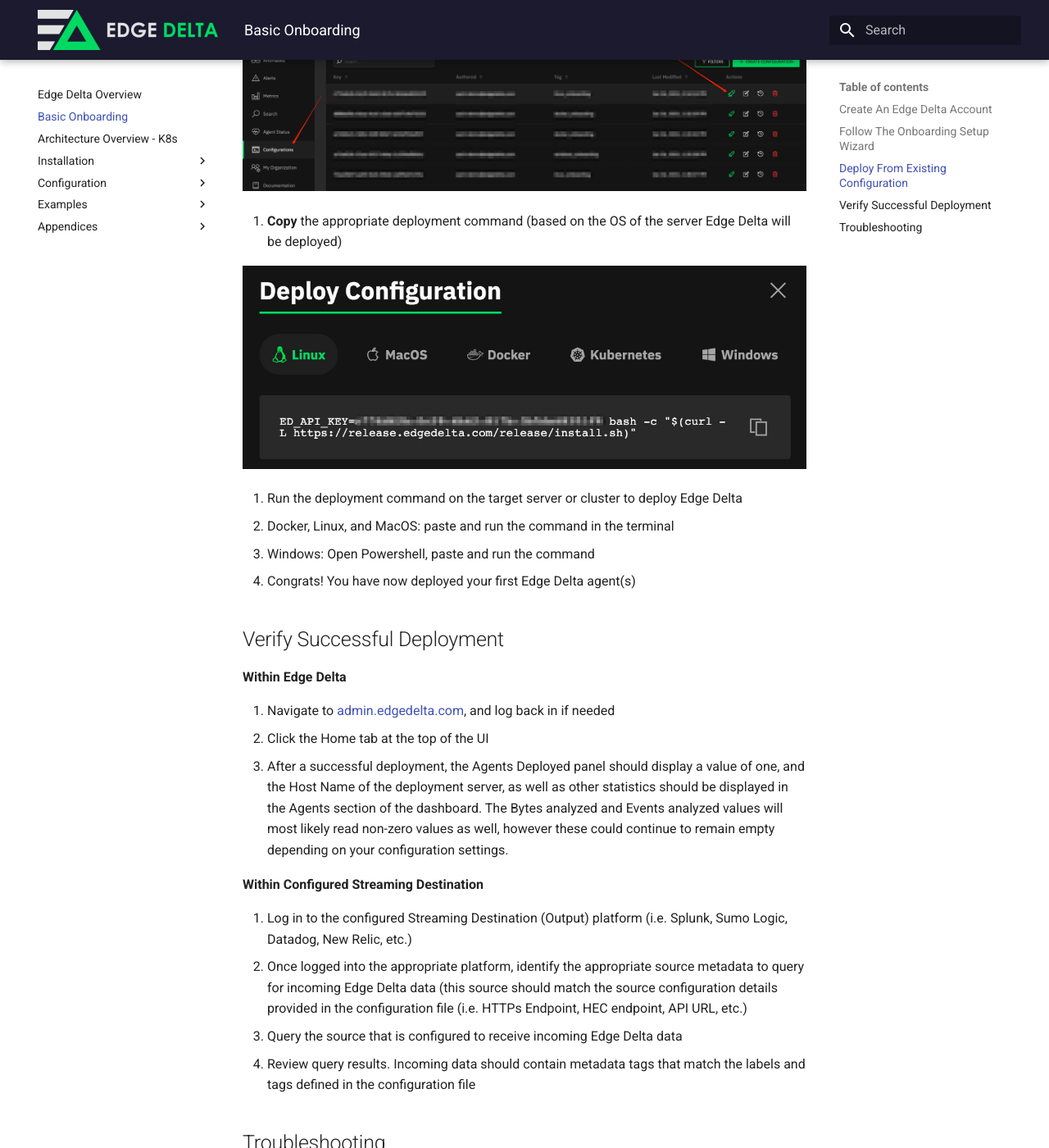
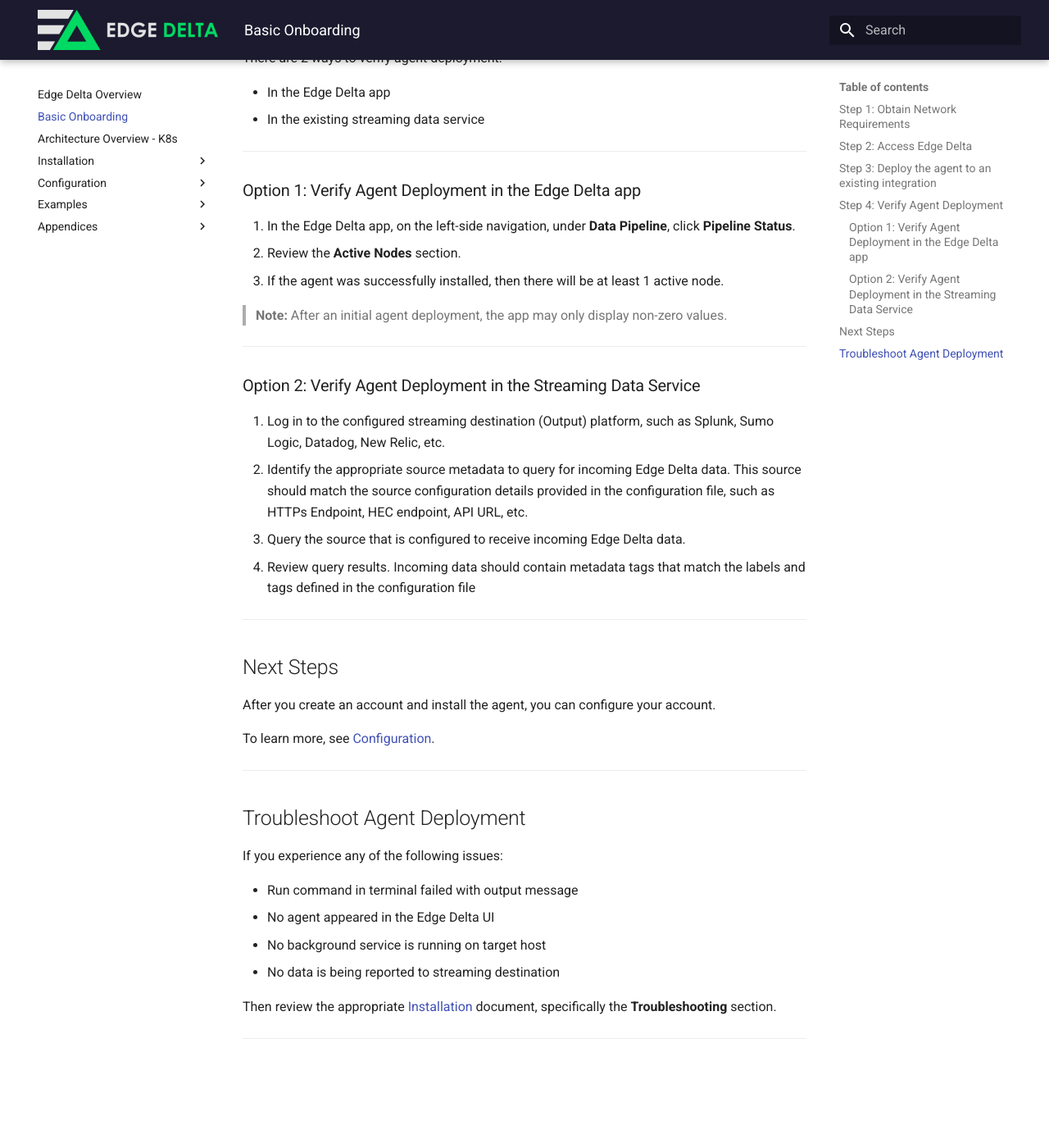
Before and after one commit to edgedelta/docs, an MkDocs documentation site: the page built from docs/basic-onboarding.md, in a window 1280 px wide and 1400 px high, scrolled down 1760 px. Shown: the whole window at 82% size. Built offline with MkDocs 1.6.1 and Material for MkDocs 9.7.7, drawn with Linux system fonts in a browser that asks for light colours; after the commit the page ends 3125 px from its top, so only the background shows below that; some of the changed text lies outside the part shown.

Commit message:
Updating basic onboarding doc
Updating basic onboarding doc

```diff
--- a/docs/basic-onboarding.md
+++ b/docs/basic-onboarding.md
@@ -4,69 +4,108 @@ description: >-
   and deployment of the Edge Delta service.
 ---
 
-# Basic Onboarding
+# Overview
 
-## Create An Edge Delta Account
+You can use this document to learn how to:
 
-1. Navigate to [admin.edgedelta.com](https://admin.edgedelta.com/)
-2. At the bottom of the Sign-In dialog, hit the _**Sign up**_ button to start the process
-3. Once you have completed all of the steps for signing up, your account will automatically be created
+  * Create an Edge Delta account
+  * Download the agent
+  * Create an integration for an existing streaming data service
 
-## Follow The Onboarding Setup Wizard
 
-After initial deployment, the onboarding wizard can be accessed via [admin.edgedelta.com/onboarding](https://admin.edgedelta.com/onboarding)
+>  **Before you begin:**
+> To use this document, you must have relevant account information for your existing streaming data service. For example, to create an integration with AWS S3, you must have the AWS Key and AWS Secret Key.
 
-**1.\) Select an Operating System or Architecture Type for Deployment**
+***
 
-![](./assets/screen-shot-2021-01-26-at-2.13.18-pm.png)
+## Step 1: Obtain Network Requirements
 
-**2.\) Copy Pre-configured Deploy Command\(s\) and Run In Appropriate Terminal**
+To successfully integrate with Edge Delta, you must update network policies for outgoing access.
 
-![](./assets/screen_shot_2021-01-26_at_2_14_48_pm%20%281%29.jpg)
+While the Edge Delta Agent can be deployed in restricted network environments where outgoing network traffic to the internet is strictly moderated, you must update network policies to enable outgoing access to these destinations and to bypass HTTP/HTTPS proxies.
 
-**3.\) Wait a few seconds for agent\(s\) to deploy and authenticate with the Edge Delta Backend, and navigate to the Status Page to get started!**
+Please contact [support@edgedelta.com](mailto:support@edgedelta.com) to obtain the list of destination addresses for your account for outbound network access.
 
-![](./assets/screen-shot-2021-01-26-at-2.22.57-pm.png)
+Additionally, outputs to 3rd party or on-premise systems also require outbound network access. When you configure the agent, verify that the **endpoint** of the configured output is also accessible by the agent through the network. Outputs instruct the agent where to send collected and generated data, such as metrics, patterns, and alerts.
 
-## Deploy From Existing Configuration
+  * To learn more, see [Outputs](../configuration/outputs.md).
 
-1. Navigate to the [Configurations](https://admin.edgedelta.com/configurations) view of the Edge Delta service
-2. Identify the appropriate configuration you would like to use for deployment, or create a new configuration
-3. Hit the **Deploy** button on the right-hand side of the configuration
+***
 
-![](./assets/screen_shot_2021-01-26_at_2_24_55_pm.jpg)
+## Step 2: Access Edge Delta
 
-1. **Copy** the appropriate deployment command \(based on the OS of the server Edge Delta will be deployed\)
+1. Navigate to [admin.edgedelta.com](https://admin.edgedelta.com/), and then click **Sign up**.
+2. Complete the missing fields, and then click **Register**. You will be redirected to the **Welcome to Edge Delta** screen in the Edge Delta app.
 
-![](./assets/screen_shot_2021-01-26_at_2_27_36_pm%20%281%29.jpg)
+***
 
-1. Run the deployment command on the target server or cluster to deploy Edge Delta
-   1. Docker, Linux, and MacOS: paste and run the command in the terminal
-   2. Windows: Open Powershell, paste and run the command
-2. Congrats! You have now deployed your first Edge Delta agent\(s\)
+## Step 3: Deploy the agent to an existing integration
 
-## Verify Successful Deployment
+1. In the Edge Delta app, select your operating platform.
+2. In **Enter Environment Tag**, enter a descriptive tag to explain where the agent will be deployed.
+3. Click **Continue**.
+4. Select an integration type to flow data into Edge Delta.
+5. Complete the missing fields, and then click **Continue**.
+6. Copy the pre-populated agent command.
+7. Open a terminal or command line prompt, then paste and run the command.
+8. In the Edge Delta app, click **I Ran Deploy Commands**.
+9. The agent will take a few minutes to deploy and authenticate with Edge Delta.
+10. After a successful deployment, click **Go To Status Page**.
+11. In the window that appears, you can click **Go To Demo Environment** to see a pre-populated account where you can view and test data.
+<ul>
+<li>To view your own account, click _X_ to close the window.</li>
+<li>If you access the demo environment, but you want to access your own account, in the top, click _Return To Your Own Account_.</li>
+</ul>
 
-**Within Edge Delta**
+***
 
-1. Navigate to [admin.edgedelta.com](https://admin.edgedelta.com/), and log back in if needed
-2. Click the Home tab at the top of the UI
-3. After a successful deployment, the Agents Deployed panel should display a value of one, and the Host Name of the deployment server, as well as other statistics should be displayed in the Agents section of the dashboard. The Bytes analyzed and Events analyzed values will most likely read non-zero values as well, however these could continue to remain empty depending on your configuration settings.
+## Step 4: Verify Agent Deployment
 
-**Within Configured Streaming Destination**
+There are 2 ways to verify agent deployment:
 
-1. Log in to the configured Streaming Destination \(Output\) platform \(i.e. Splunk, Sumo Logic, Datadog, New Relic, etc.\)
-2. Once logged into the appropriate platform, identify the appropriate source metadata to query for incoming Edge Delta data \(this source should match the source configuration details provided in the configuration file \(i.e. HTTPs Endpoint, HEC endpoint, API URL, etc.\)
-3. Query the source that is configured to receive incoming Edge Delta data
+  * In the Edge Delta app
+  * In the existing streaming data service
+
+***
+
+### Option 1: Verify Agent Deployment in the Edge Delta app
+
+1. In the Edge Delta app, on the left-side navigation, under **Data Pipeline**, click **Pipeline Status**.
+2. Review the **Active Nodes** section.
+3. If the agent was successfully installed, then there will be at least 1 active node.
+
+>  **Note:**
+> After an initial agent deployment, the app may only display non-zero values.
+
+***
+
+### Option 2: Verify Agent Deployment in the Streaming Data Service
+
+1. Log in to the configured streaming destination \(Output\) platform, such as Splunk, Sumo Logic, Datadog, New Relic, etc.
+2. Identify the appropriate source metadata to query for incoming Edge Delta data. This source should match the source configuration details provided in the configuration file, such as HTTPs Endpoint, HEC endpoint, API URL, etc.
+3. Query the source that is configured to receive incoming Edge Delta data.
 4. Review query results. Incoming data should contain metadata tags that match the labels and tags defined in the configuration file
 
-## Troubleshooting
+***
 
-**Detecting An Issue Occurred With Deployment**
+## Next Steps
+
+After you create an account and install the agent, you can configure your account.
+
+To learn more, see [Configuration](,,configuration/index.md).
+
+***
+
+
+## Troubleshoot Agent Deployment
+
+If you experience any of the following issues:
 
 * Run command in terminal failed with output message
 * No agent appeared in the Edge Delta UI
 * No background service is running on target host
 * No data is being reported to streaming destination
 
-If any issues appear after deploying the agent, view troubleshooting section for given OS of agent deployment \(see [Installation](./installation/README.md) documentation, select appropriate OS, and navigate to _**Troubleshooting**_ section of documentation\)
+Then review the appropriate [Installation](./installation/README.md) document, specifically the **Troubleshooting**  section.
+
+***
```
